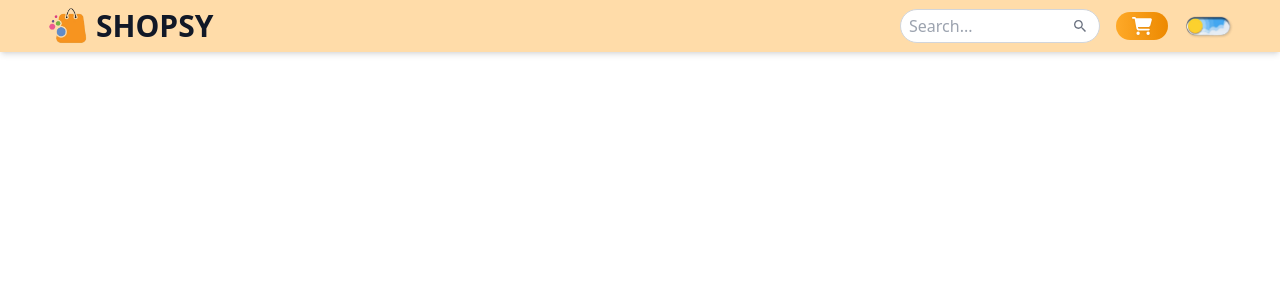
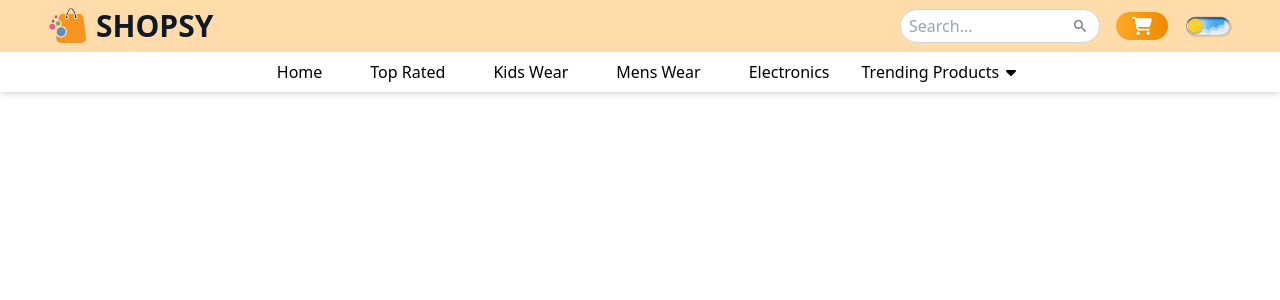
Before and after one commit to tokhy1/Shopsy-Ecommerce-Design, a React (Vite) app: page / in a window 1280 px wide. Shown: the top 300 px of the page. Built offline with nearby package versions, Linux system fonts and the light colour scheme.

Commit message:
finish Navbar

```diff
--- /dev/null
+++ b/src/components/Navbar/LowerNav.jsx
@@ -0,0 +1,97 @@
+import { FaCaretDown } from "react-icons/fa6";
+
+const Menu = [
+  {
+    id: 1,
+    name: "Home",
+    link: "/#",
+  },
+  {
+    id: 2,
+    name: "Top Rated",
+    link: "/#services",
+  },
+  {
+    id: 3,
+    name: "Kids Wear",
+    link: "/#",
+  },
+  {
+    id: 3,
+    name: "Mens Wear",
+    link: "/#",
+  },
+  {
+    id: 3,
+    name: "Electronics",
+    link: "/#",
+  },
+];
+
+const DropdownLinks = [
+  {
+    id: 1,
+    name: "Trending Products",
+    link: "/#",
+  },
+  {
+    id: 2,
+    name: "Best Selling",
+    link: "/#",
+  },
+  {
+    id: 3,
+    name: "Top Rated",
+    link: "/#",
+  },
+];
+
+const LowerNav = () => {
+  return (
+    <div className="flex justify-center">
+      <ul className="sm:flex hidden items-center gap-4">
+        {Menu.map((data) => {
+          return (
+            <li key={data.id}>
+              <a
+                href={data.link}
+                className="inline-block px-4 hover:text-primary duration-200"
+              >
+                {data.name}
+              </a>
+            </li>
+          );
+        })}
+
+        {/* Dropdown and links */}
+        <li className="group relative cursor-pointer">
+          <a href="#" className="flex items-center gap-[4px] py-2">
+            Trending Products
+            <span>
+              <FaCaretDown className="transition-all duration-200 group-hover:rotate-180" />
+            </span>
+          </a>
+
+          <div className="hidden group-hover:block z-[999] absolute w-[200px] rounded-md bg-white p-2 text-black shadow-md">
+            <ul>
+              {DropdownLinks.map((data) => {
+                return (
+                  <li key={data.id}>
+                    <a
+                      href={data.link}
+                      className="rounded-md w-full p-2 inline-block hover:bg-primary/20"
+                    >
+                      {data.name}
+                    </a>
+                  </li>
+                );
+              })}
+            </ul>
+          </div>
+        </li>
+      </ul>
+    </div>
+  );
+};
+
+export default LowerNav;
--- a/src/components/Navbar/Navbar.jsx
+++ b/src/components/Navbar/Navbar.jsx
@@ -1,56 +1,14 @@
-import Logo from "../../assets/logo.png";
-import { IoMdSearch } from "react-icons/io";
-import { FaCartShopping } from "react-icons/fa6";
-import DarkMode from './DarkMode'
+import UpperNav from "./UpperNav";
+import LowerNav from "./LowerNav";
 
 const Navbar = () => {
   return (
     <div className="shadow-md bg-white dark:bg-gray-900 dark:text-white duration-200 relative z-40">
       {/* Upper Navbar */}
-      <div className="bg-primary/40 py-2">
-        <div className="container flex justify-between items-center">
-          <div>
-            <a
-              href="#"
-              className="uppercase font-bold dark:text-white text-gray-900 text-2xl sm:text-3xl flex gap-2"
-            >
-              <img src={Logo} alt="shopsy logo" className="w-10" />
-              Shopsy
-            </a>
-          </div>
-
-          {/* Search bar */}
-          <div className="flex items-center justify-between gap-4">
-            <div className="group hidden sm:block relative">
-              <input
-                type="text"
-                placeholder="Search..."
-                className="w-[200px] sm:w-[200px] group-hover:w-[300px] transition-all duration-300 rounded-full border border-gray-300 px-2 py-1 focus:outline-none focus:border-1 focus:border-primary dark:text-black"
-              />
-              <IoMdSearch className="text-gray-500 group-hover:text-primary absolute top-1/2 -translate-y-1/2 right-3" />
-            </div>
-
-            {/* Order button */}
-            <button
-              onClick={() => alert("This feature not available yet!")}
-              className="group bg-gradient-to-r from-primary to-secondary transition-all duration-200 text-white py-1 px-4 rounded-full flex items-center gap-3"
-            >
-              <span className="group-hover:block hidden transition-all duration-200 font-medium">
-                Order
-              </span>
-              <FaCartShopping className="text-xl text-white drop-shadow-sm" />
-            </button>
-
-            {/* Darkmode Switch */}
-            <div>
-              <DarkMode/>
-            </div>
-          </div>
-        </div>
-      </div>
+      <UpperNav />
 
       {/* Lower Navbar */}
-      <div></div>
+      <LowerNav/>
     </div>
   );
 };
--- /dev/null
+++ b/src/components/Navbar/UpperNav.jsx
@@ -0,0 +1,53 @@
+import Logo from "../../assets/logo.png";
+import { IoMdSearch } from "react-icons/io";
+import { FaCartShopping } from "react-icons/fa6";
+import DarkMode from "./DarkMode";
+
+const UpperNav = () => {
+  return (
+    <div className="bg-primary/40 py-2">
+      <div className="container flex justify-between items-center">
+        {/* Logo */}
+        <div>
+          <a
+            href="#"
+            className="uppercase font-bold dark:text-white text-gray-900 text-2xl sm:text-3xl flex gap-2"
+          >
+            <img src={Logo} alt="shopsy logo" className="w-10" />
+            Shopsy
+          </a>
+        </div>
+
+        <div className="flex items-center justify-between gap-4">
+          {/* Search bar */}
+          <div className="group hidden sm:block relative">
+            <input
+              type="text"
+              placeholder="Search..."
+              className="w-[200px] sm:w-[200px] group-hover:w-[300px] transition-all duration-300 rounded-full border border-gray-300 px-2 py-1 focus:outline-none focus:border-1 focus:border-primary dark:border-gray-500 dark:bg-gray-800"
+            />
+            <IoMdSearch className="text-gray-500 group-hover:text-primary absolute top-1/2 -translate-y-1/2 right-3" />
+          </div>
+
+          {/* Order button */}
+          <button
+            onClick={() => alert("This feature not available yet!")}
+            className="group bg-gradient-to-r from-primary to-secondary transition-all duration-200 text-white py-1 px-4 rounded-full flex items-center gap-3"
+          >
+            <span className="group-hover:block hidden transition-all duration-200 font-medium">
+              Order
+            </span>
+            <FaCartShopping className="text-xl text-white drop-shadow-sm" />
+          </button>
+
+          {/* Darkmode Switch */}
+          <div>
+            <DarkMode />
+          </div>
+        </div>
+      </div>
+    </div>
+  );
+};
+
+export default UpperNav;
```
